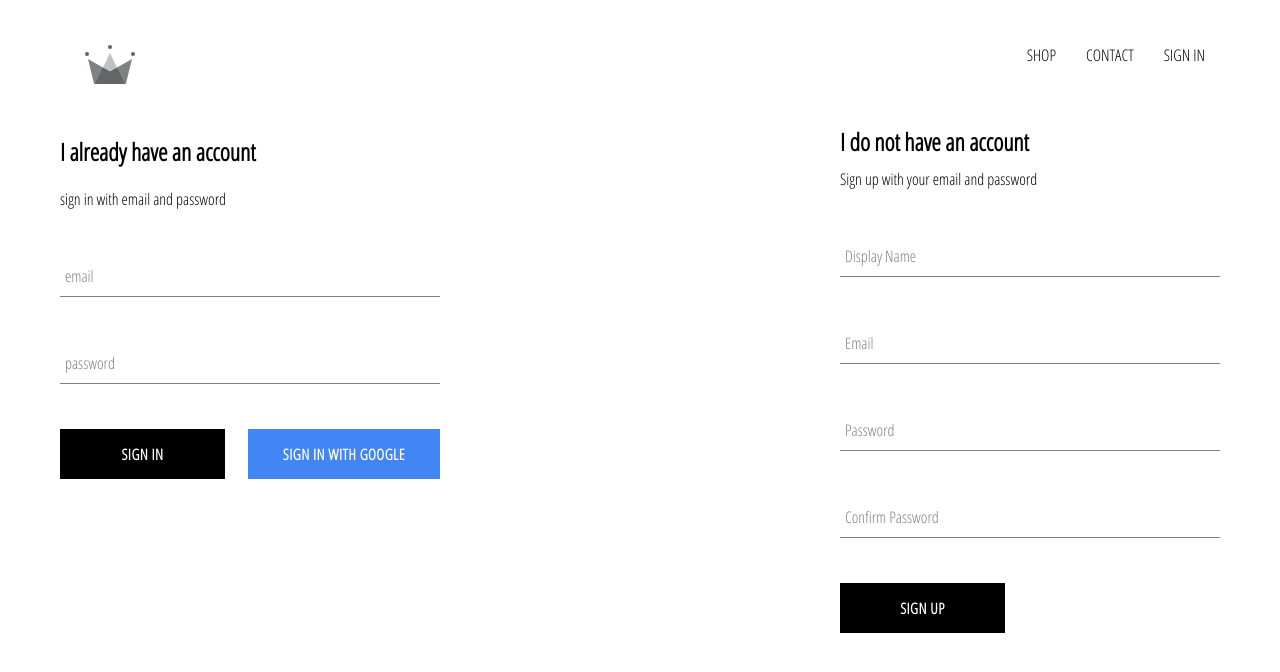
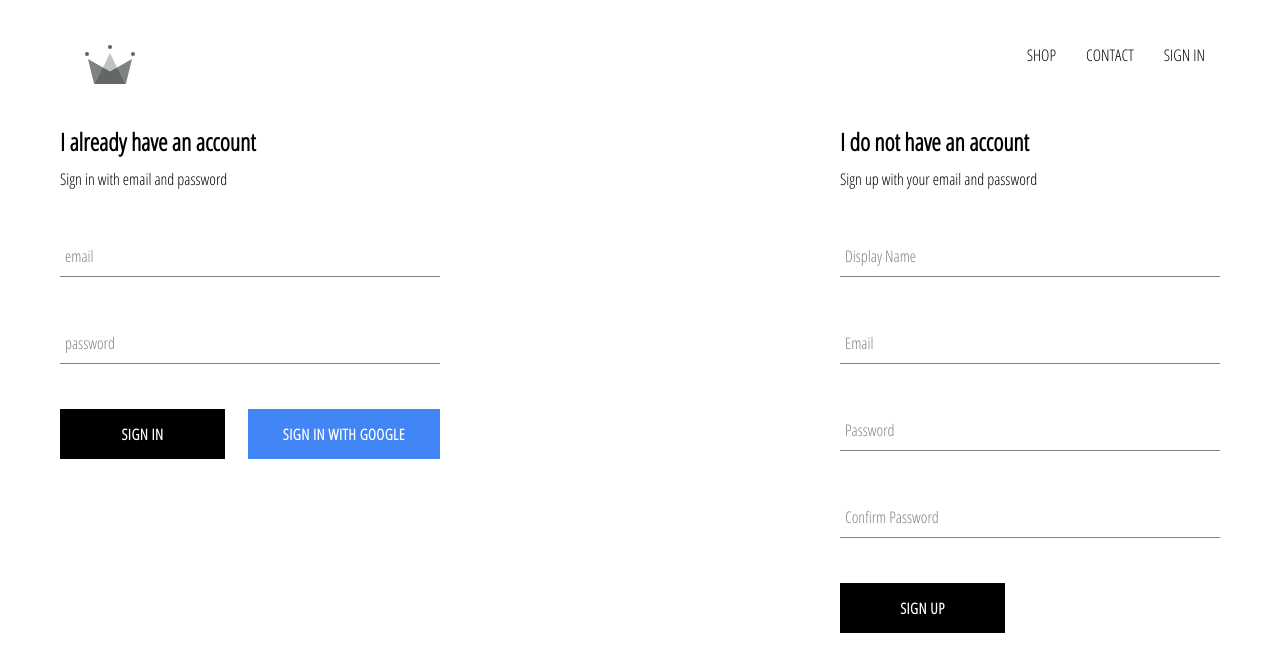
Before and after one commit to lucasbarrosomk6/crwn-clothing, a React (Create React App) app in the folder Code Projects/crwn-clothing/: page /signin in a window 1280 px wide. Shown: the top 672 px of the page. Built offline with nearby package versions, Linux system fonts and the light colour scheme; no server answers.

Commit message:
completed signip component

```diff
--- a/Code Projects/crwn-clothing/src/App.js
+++ b/Code Projects/crwn-clothing/src/App.js
@@ -29,7 +29,6 @@ class App extends React.Component {
               ...snapshot.data()
             }
           });
-          console.log(this.state);
         });
       } else {
         this.setState({ currentUser: userAuth });
--- a/Code Projects/crwn-clothing/src/components/sign-in/sign-in.component.jsx
+++ b/Code Projects/crwn-clothing/src/components/sign-in/sign-in.component.jsx
@@ -1,6 +1,6 @@
 import React from "react";
 import CustomButton from "../custom-button/custom-button.component";
-import { signInWithGoogle } from "../../firebase/firebase.utils";
+import { signInWithGoogle, auth } from "../../firebase/firebase.utils";
 import "./sign-in.styles.scss";
 import FormInput from "../form-input/form-input.component";
 
@@ -12,9 +12,17 @@ class SignIn extends React.Component {
       password: ""
     };
   }
-  handleSubmit = event => {
+  handleSubmit = async event => {
     event.preventDefault();
-    this.setState({ email: "", password: "" });
+
+    const { email, password } = this.state;
+
+    try {
+      await auth.signInWithEmailAndPassword(email, password);
+      this.setState({ email: "", password: "" });
+    } catch (error) {
+      console.log(error);
+    }
   };
   handleChange = event => {
     const { value, name } = event.target;
@@ -23,8 +31,8 @@ class SignIn extends React.Component {
   render() {
     return (
       <div className="sign-in">
-        <h2>I already have an account</h2>
-        <span>sign in with email and password</span>
+        <h2 className="title">I already have an account</h2>
+        <span>Sign in with email and password</span>
         <form onSubmit={this.handleSubmit}>
           <FormInput
             autoComplete="username"
--- a/Code Projects/crwn-clothing/src/components/sign-up/sign-up.component.jsx
+++ b/Code Projects/crwn-clothing/src/components/sign-up/sign-up.component.jsx
@@ -55,6 +55,7 @@ class SignUp extends React.Component {
             required
           />
           <FormInput
+            autoComplete="email"
             type="email"
             name="email"
             onChange={this.handleChange}
@@ -63,6 +64,7 @@ class SignUp extends React.Component {
             required
           />
           <FormInput
+            autoComplete="new-password"
             type="password"
             name="password"
             onChange={this.handleChange}
@@ -71,6 +73,7 @@ class SignUp extends React.Component {
             required
           />
           <FormInput
+            autoComplete="new-password"
             type="password"
             name="confirmPassword"
             onChange={this.handleChange}
--- a/Code Projects/crwn-clothing/src/components/sign-up/sign-up.styles.scss
+++ b/Code Projects/crwn-clothing/src/components/sign-up/sign-up.styles.scss
@@ -1,8 +1,7 @@
 .sign-up {
+  width: 380px;
   display: flex;
   flex-direction: column;
-  width: 380px;
-
   .title {
     margin: 10px 0;
   }
```
